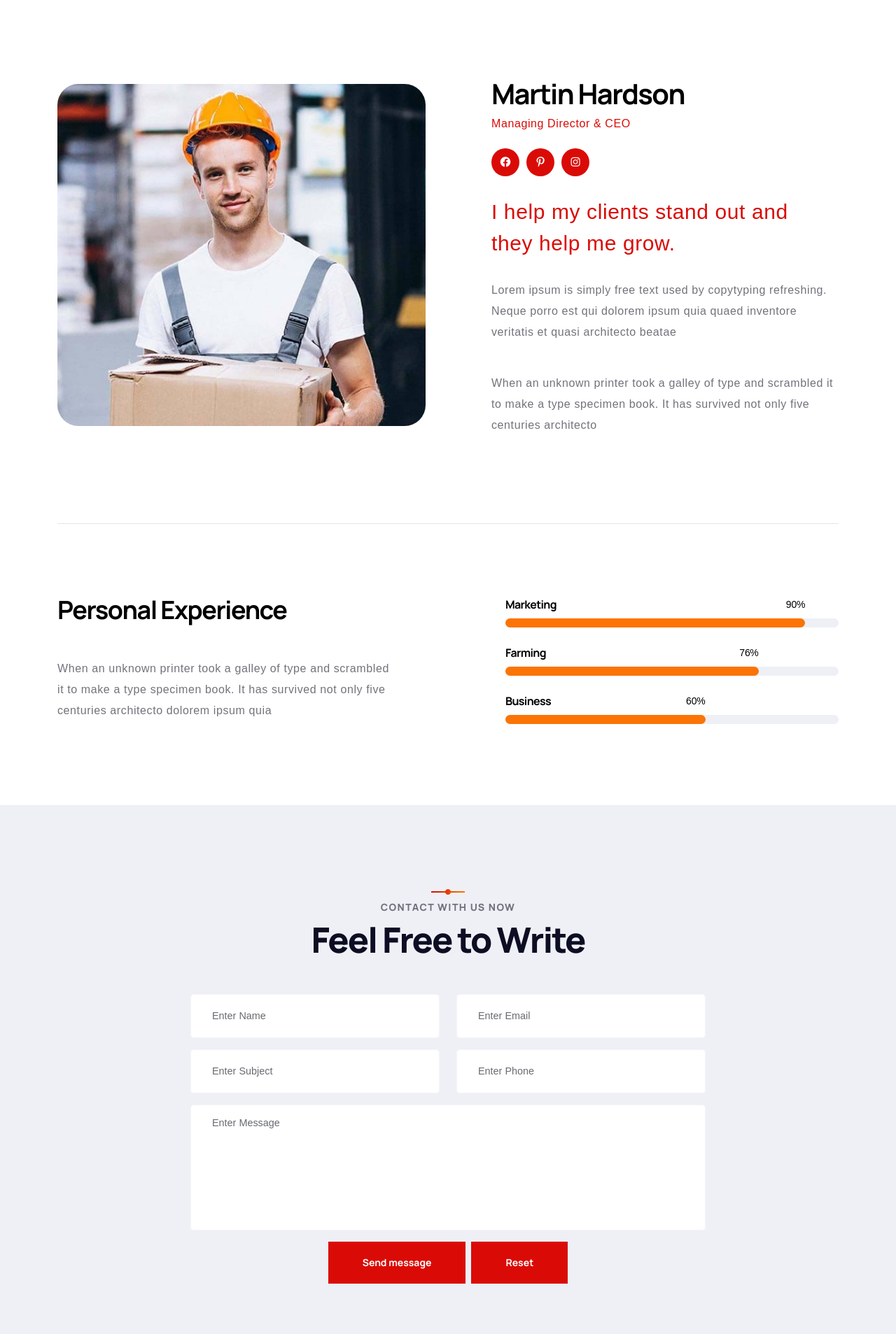
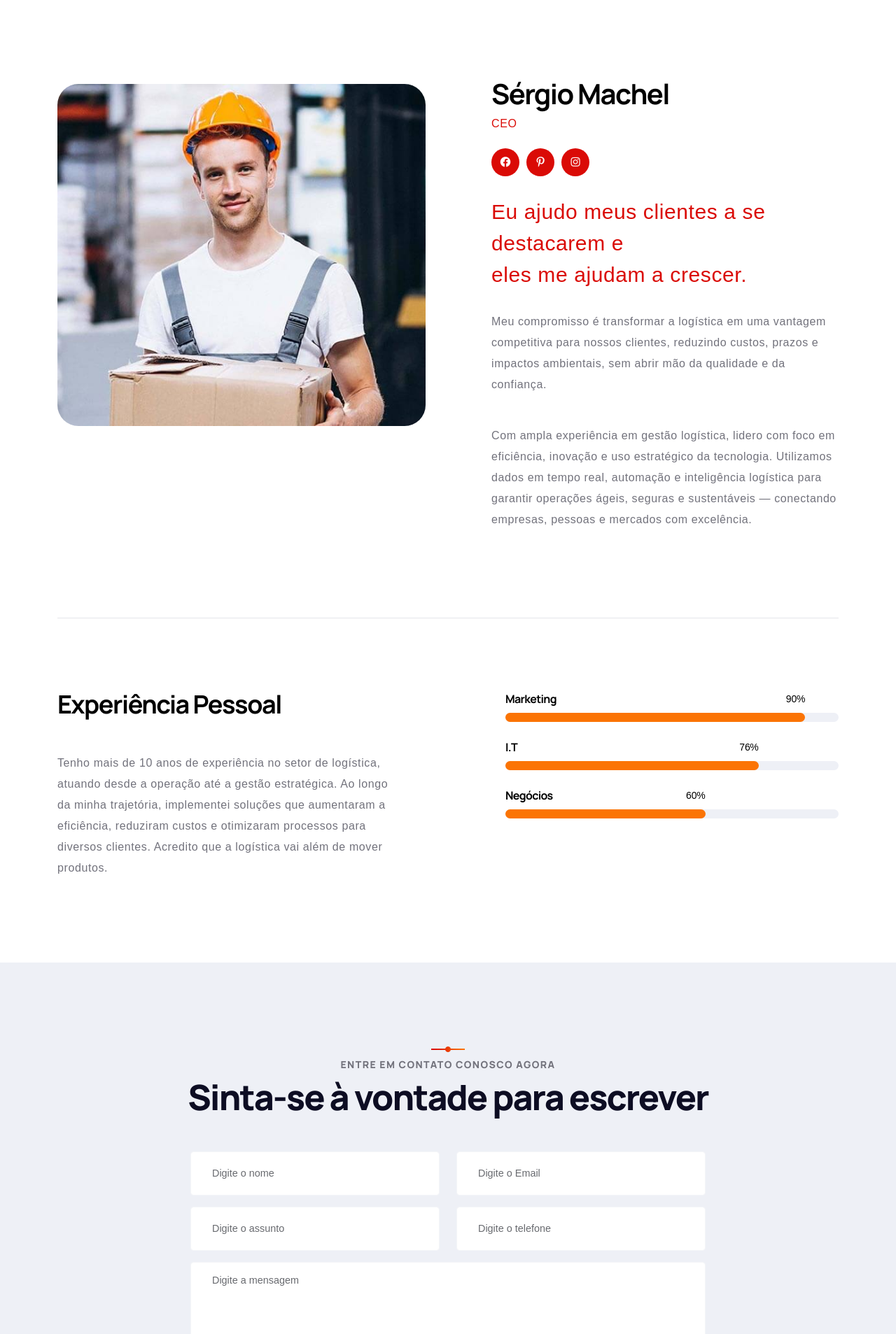
Before and after one commit to SRGLogistica/Next-js-App, a Next.js app: page /page-team-details in a window 1280 px wide. Shown: the part 513-2420 px from the top of the page at 70% size. Built offline with nearby package versions, Linux system fonts and the light colour scheme.

Commit message:
Actualizando a grelha de Team

```diff
--- a/components/sections/innerpages/ServiceDetails.js
+++ b/components/sections/innerpages/ServiceDetails.js
@@ -56,7 +56,7 @@ const ServiceDetails = () => {
 
 							<div className="sidebar-widget service-sidebar-single mt-4">
 								<div className="service-sidebar-single-btn wow fadeInUp" data-wow-delay="0.5s" data-wow-duration="1200m">
-									<Link href="#" className="theme-btn btn-style-one d-grid"><span className="btn-title"><span className="fas fa-file-pdf"></span> download pdf file</span></Link>
+									<Link href="#" className="theme-btn btn-style-one d-grid"><span className="btn-title"><span className="fas fa-file-pdf"></span> baixar arquivo pdf</span></Link>
 								</div>
 							</div>
 						</div>
--- a/components/sections/innerpages/TeamDetails.js
+++ b/components/sections/innerpages/TeamDetails.js
@@ -20,12 +20,12 @@ const TeamGrid = () => {
             <div className="col-xl-6 col-lg-6">
               <div className="team-details__top-right">
                 <div className="team-details__top-content">
-                  <h3 className="team-details__top-name">Martin Hardson</h3>
-                  <p className="team-details__top-title">Managing Director & CEO</p>
+                  <h3 className="team-details__top-name">Sérgio Machel</h3>
+                  <p className="team-details__top-title">CEO</p>
                   <div className="team-details__social"><Link href="#"><i className="fab fa-facebook"></i></Link> <Link href="#"><i className="fab fa-pinterest-p"></i></Link> <Link href="#"><i className="fab fa-instagram"></i></Link> </div>
-                  <p className="team-details__top-text-1">I help my clients stand out and <br/> they help me grow.</p>
-                  <p className="team-details__top-text-3">Lorem ipsum is simply free text used by copytyping refreshing. Neque porro est qui dolorem ipsum quia quaed inventore veritatis et quasi architecto beatae </p>
-                  <p className="team-details__top-text-2">When an unknown printer took a galley of type and scrambled it to make a type specimen book. It has survived not only five centuries architecto</p>
+                  <p className="team-details__top-text-1">Eu ajudo meus clientes a se destacarem e <br/> eles me ajudam a crescer.</p>
+                  <p className="team-details__top-text-3">Meu compromisso é transformar a logística em uma vantagem competitiva para nossos clientes, reduzindo custos, prazos e impactos ambientais, sem abrir mão da qualidade e da confiança. </p>
+                  <p className="team-details__top-text-2">Com ampla experiência em gestão logística, lidero com foco em eficiência, inovação e uso estratégico da tecnologia. Utilizamos dados em tempo real, automação e inteligência logística para garantir operações ágeis, seguras e sustentáveis — conectando empresas, pessoas e mercados com excelência.</p>
                 </div>
               </div>
             </div>
@@ -35,8 +35,8 @@ const TeamGrid = () => {
           <div className="row">
             <div className="col-xl-6 col-lg-6">
               <div className="team-details__bottom-left">
-                <h4 className="team-details__bottom-left-title">Personal Experience</h4>
-                <p className="team-details__bottom-left-text">When an unknown printer took a galley of type and scrambled it to make a type specimen book. It has survived not only five centuries architecto dolorem ipsum quia</p>
+                <h4 className="team-details__bottom-left-title">Experiência Pessoal</h4>
+                <p className="team-details__bottom-left-text">Tenho mais de 10 anos de experiência no setor de logística, atuando desde a operação até a gestão estratégica. Ao longo da minha trajetória, implementei soluções que aumentaram a eficiência, reduziram custos e otimizaram processos para diversos clientes. Acredito que a logística vai além de mover produtos.</p>
               </div>
             </div>
             <div className="col-xl-6 col-lg-6">
@@ -51,7 +51,7 @@ const TeamGrid = () => {
                     </div>
                   </div>
                   <div className="team-details__progress-single">
-                    <h4 className="team-details__progress-title">Farming</h4>
+                    <h4 className="team-details__progress-title">I.T</h4>
                     <div className="bar">
                       <div className="bar-inner count-bar" data-percent="76%" style={{width:"76%"}}>
                         <div className="count-text"><CounterUp count={76} time={3} />%</div>
@@ -59,7 +59,7 @@ const TeamGrid = () => {
                     </div>
                   </div>
                   <div className="team-details__progress-single">
-                    <h4 className="team-details__progress-title">Business</h4>
+                    <h4 className="team-details__progress-title">Negócios</h4>
                     <div className="bar marb-0">
                       <div className="bar-inner count-bar" data-percent="60%" style={{width:"60%"}}>
                         <div className="count-text"><CounterUp count={60} time={3} />%</div>
@@ -77,8 +77,8 @@ const TeamGrid = () => {
     <section className="team-contact-form">
     <div className="container pb-100">
       <div className="sec-title text-center mb-50">
-        <span className="sub-title">Contact With Us Now</span>
-        <h2 className="section-title__title">Feel Free to Write</h2>
+        <span className="sub-title">Entre em Contato Conosco Agora</span>
+        <h2 className="section-title__title">Sinta-se à vontade para escrever</h2>
       </div>
       <div className="row justify-content-center">
         <div className="col-lg-8">
@@ -87,34 +87,34 @@ const TeamGrid = () => {
             <div className="row">
               <div className="col-sm-6">
                 <div className="mb-3">
-                  <input name="form_name" className="form-control" type="text" placeholder="Enter Name"/>
+                  <input name="form_name" className="form-control" type="text" placeholder="Digite o nome"/>
                 </div>
               </div>
               <div className="col-sm-6">
                 <div className="mb-3">
-                  <input name="form_email" className="form-control required email" type="email" placeholder="Enter Email"/>
+                  <input name="form_email" className="form-control required email" type="email" placeholder="Digite o Email"/>
                 </div>
               </div>
             </div>
             <div className="row">
               <div className="col-sm-6">
                 <div className="mb-3">
-                  <input name="form_subject" className="form-control required" type="text" placeholder="Enter Subject"/>
+                  <input name="form_subject" className="form-control required" type="text" placeholder="Digite o assunto"/>
                 </div>
               </div>
               <div className="col-sm-6">
                 <div className="mb-3">
-                  <input name="form_phone" className="form-control" type="text" placeholder="Enter Phone"/>
+                  <input name="form_phone" className="form-control" type="text" placeholder="Digite o telefone"/>
                 </div>
               </div>
             </div>
             <div className="mb-3">
-              <textarea name="form_message" className="form-control required" rows="5" placeholder="Enter Message"></textarea>
+              <textarea name="form_message" className="form-control required" rows="5" placeholder="Digite a mensagem"></textarea>
             </div>
             <div className="mb-3 text-center">
               <input name="form_botcheck" className="form-control" type="hidden" value="" />
-              <button type="submit" className="theme-btn btn-style-one me-2" data-loading-text="Please wait..."><span className="btn-title">Send message</span></button>
-              <button type="reset" className="theme-btn btn-style-one"><span className="btn-title">Reset</span></button>
+              <button type="submit" className="theme-btn btn-style-one me-2" data-loading-text="Please wait..."><span className="btn-title">Enviar mensagem</span></button>
+              <button type="reset" className="theme-btn btn-style-one"><span className="btn-title">Reiniciar</span></button>
             </div>
           </form>
         </div>
```
Also changed, not shown: components/sections/innerpages/TeamGrid.js (+8 -8 lines).
